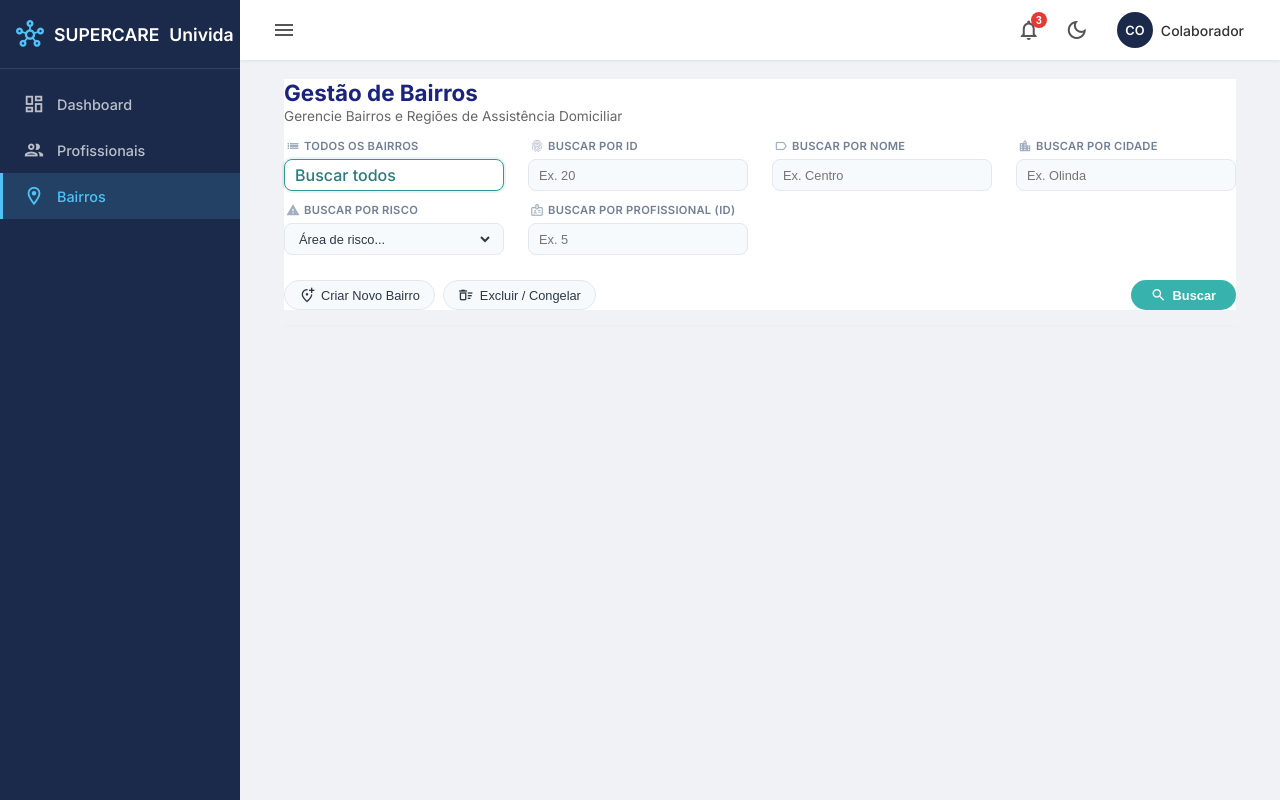
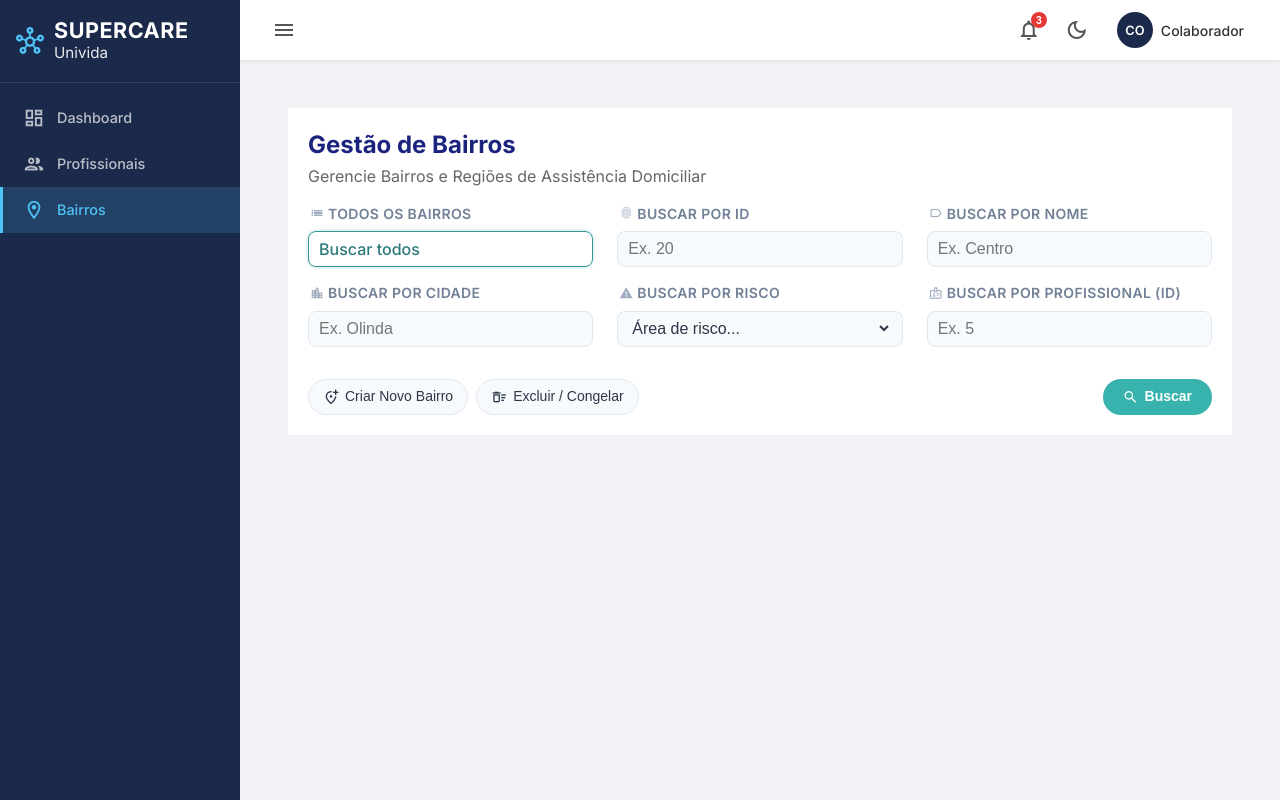
Before and after one commit to camiloMarcos/camiloMarcos-Gestao_Acionamento_ProfissionalRegiao, an Angular app in the folder frontend/: page /bairros in a window 1280 px wide. Built offline with nearby package versions, Linux system fonts and the light colour scheme.

Commit message:
style(frontend): melhora espacamento, alinhamento e tipografia

```diff
--- a/frontend/src/app/colaborador/layout/layout.css
+++ b/frontend/src/app/colaborador/layout/layout.css
@@ -41,16 +41,36 @@
   color: #4fc3f7;
 }
 
-.logo-text {
-  font-size: 1.1rem;
-  font-weight: 600;
-  white-space: nowrap;
-  transition: opacity 0.3s;
+.logo-container {
+  display: flex;
+  flex-direction: column;
+  align-items: flex-start;
+  justify-content: center;
+  transition: opacity .3s;
 }
 
-.sidebar-collapsed .logo-text {
+.logo-title {
+  display: block;
+  color: #fff;
+  font-size: 1.35rem;
+  font-weight: 700;
+  line-height: 1;
+  letter-spacing: 0.5px;
+}
+
+.logo-subtitle {
+  display: block;
+  color: rgba(255,255,255,.9);
+  font-size: .95rem;
+  font-weight: 400;
+  line-height: 1.2;
+  margin-top: 2px;
+}
+
+.sidebar-collapsed .logo-container {
   opacity: 0;
   width: 0;
+  overflow: hidden;
 }
 
 /* Sidebar Navigation */
@@ -91,6 +111,8 @@
 
 .sidebar-nav li a .material-icons-outlined {
   font-size: 22px;
+  width: 22px;
+  text-align: center;
   flex-shrink: 0;
 }
 
--- a/frontend/src/app/colaborador/layout/layout.html
+++ b/frontend/src/app/colaborador/layout/layout.html
@@ -5,11 +5,12 @@
     <div class="sidebar-header">
       <div class="logo-area">
         <span class="material-icons-outlined logo-icon">hub</span>
-        <span class="logo-text">SUPERCARE</span>
-        <span class="logo-text">Univida</span>
+        <div class="logo-container">
+          <div class="logo-title">SUPERCARE</div>
+          <div class="logo-subtitle">Univida</div>
+        </div>
       </div>
     </div>
-
     <nav class="sidebar-nav">
       <ul>
         <li>
--- a/frontend/src/app/colaborador/pages/bairros/bairros.css
+++ b/frontend/src/app/colaborador/pages/bairros/bairros.css
@@ -1,9 +1,19 @@
 /* ===== REESTRUTURAÇÃO CSS - GESTÃO DE BAIRROS ===== */
 
 .bairros {
+  --espaco-1: 8px;
+  --espaco-2: 16px;
+  --espaco-3: 24px;
+  --fonte-titulo: 24px;
+  --fonte-subtitulo: 16px;
+  --fonte-apoio: 14px;
+  --fonte-controle: 16px;
+  font-family: 'Inter', -apple-system, BlinkMacSystemFont, 'Segoe UI', Roboto, sans-serif;
+  color: #333;
+  line-height: 1.5;
   max-width: 1200px;
-  margin: -15px auto 0; /* Eleva o conteúdo ligeiramente */
-  padding: 10px 20px;
+  margin: 0 auto;
+  padding: var(--espaco-3);
 }
 
 /* Header de Busca Avançada */
@@ -15,7 +25,7 @@
 .content-divider {
   height: 1px;
   background: #eee;
-  margin: 15px 0 25px;
+  margin: var(--espaco-3) 0;
 }
 
 /* Grid de Cards Menores */
--- a/frontend/src/app/colaborador/pages/bairros/bairros.html
+++ b/frontend/src/app/colaborador/pages/bairros/bairros.html
@@ -14,7 +14,6 @@
 
   <!-- ====================================================== -->
   <!-- SEÇÃO: BUSCA E FILTROS                                 -->
-  <!-- Componente especializado para gerenciar parâmetros de pesquisa -->
   <!-- ====================================================== -->
   <app-bairros-search
     [filtros]="filtros"
--- a/frontend/src/app/colaborador/pages/bairros/components/bairros-form/bairros-form.css
+++ b/frontend/src/app/colaborador/pages/bairros/components/bairros-form/bairros-form.css
@@ -25,13 +25,18 @@
 }
 
 .page-header h1 {
-    font-size: 1.8rem;
+    font-size: var(--fonte-titulo, 24px);
+    font-weight: 700;
+    line-height: 1.4;
     color: #333;
     margin: 0;
 }
 
 .page-header p {
     color: #666;
+    font-size: var(--fonte-subtitulo, 16px);
+    font-weight: 400;
+    line-height: 1.5;
     margin: 5px 0 0;
 }
 
@@ -58,14 +63,16 @@
 .form-group label {
     font-weight: 600;
     color: #444;
-    font-size: 0.9rem;
+    font-size: var(--fonte-apoio, 14px);
+    line-height: 1.4;
 }
 
 .form-group input[type="text"] {
     padding: 12px;
     border: 1px solid #ddd;
     border-radius: 8px;
-    font-size: 1rem;
+    font-size: var(--fonte-controle, 16px);
+    line-height: 1.5;
     transition: border-color 0.2s;
 }
 
--- a/frontend/src/app/colaborador/pages/bairros/components/bairros-search/bairros-search.css
+++ b/frontend/src/app/colaborador/pages/bairros/components/bairros-search/bairros-search.css
@@ -2,40 +2,46 @@
 
 .advanced-search-container {
     background: white;
+    padding: 20px;
 }
 
 .page-title h1 {
-    font-size: 1.4rem;
+    font-size: var(--fonte-titulo, 24px);
+    font-weight: 700;
+    line-height: 1.4;
     color: #1a237e;
     margin-bottom: 2px;
 }
 
 .page-title p {
     color: #666;
-    font-size: 0.85rem;
-    margin-bottom: 15px;
+    font-size: var(--fonte-subtitulo, 16px);
+    font-weight: 400;
+    line-height: 1.5;
+    margin-bottom: 16px;
 }
 
 /* Grade de Busca */
 .search-grid {
     display: grid;
-    grid-template-columns: repeat(auto-fit, minmax(200px, 1fr));
-    gap: 12px 24px;
-    margin: 5px 0 15px 0;
+    grid-template-columns: repeat(3, minmax(0, 1fr));
+    gap: 16px 24px;
+    margin: 8px 0 16px;
 }
 
 .search-group {
     display: flex;
     flex-direction: column;
-    gap: 6px;
+    gap: 8px;
     cursor: pointer;
 }
 
 .search-group label {
     display: flex;
     align-items: center;
-    font-size: 0.7rem;
+    font-size: var(--fonte-apoio, 14px);
     font-weight: 600;
+    line-height: 1.4;
     color: #718096;
     text-transform: uppercase;
     letter-spacing: 0.025em;
@@ -56,7 +62,7 @@
     border-radius: 8px;
     padding: 0 10px;
     transition: all 0.2s ease;
-    height: 32px;
+    min-height: 36px;
 }
 
 .search-group.active .search-field {
@@ -76,7 +82,8 @@
     border: none;
     background: transparent;
     outline: none;
-    font-size: 0.8rem;
+    font-size: var(--fonte-controle, 16px);
+    line-height: 1.5;
     color: #2d3748;
     width: 100%;
 }
@@ -84,10 +91,10 @@
 /* Linha de Ações */
 .search-actions-row {
     display: flex;
-    gap: 12px;
+    gap: 16px;
     justify-content: space-between;
     align-items: center;
-    padding-top: 10px;
+    padding-top: 16px;
 }
 
 .secondary-actions, .main-actions {
@@ -102,15 +109,16 @@
     align-items: center;
     gap: 6px;
     padding: 4px 14px;
-    font-size: 0.8rem;
+    font-size: var(--fonte-apoio, 14px);
     font-weight: 500;
+    line-height: 1.4;
     border-radius: 50px;
     cursor: pointer;
     transition: all 0.2s ease;
     border: 1px solid #e2e8f0;
     background: #f7fafc;
     color: #2d3748;
-    height: 30px;
+    min-height: 36px;
 }
 
 .btn-execute-search {
@@ -151,3 +159,28 @@
 @keyframes spin {
     to { transform: rotate(360deg); }
 }
+
+@media (max-width: 900px) {
+    .search-grid {
+        grid-template-columns: repeat(2, minmax(0, 1fr));
+    }
+}
+
+@media (max-width: 600px) {
+    .search-grid {
+        grid-template-columns: 1fr;
+    }
+
+    .search-actions-row {
+        align-items: stretch;
+        flex-direction: column;
+    }
+
+    .secondary-actions,
+    .main-actions,
+    .btn-compact,
+    .btn-execute-search,
+    .btn-clear-grid {
+        width: 100%;
+    }
+}
--- a/frontend/src/app/colaborador/pages/bairros/components/bairros-table/bairros-table.css
+++ b/frontend/src/app/colaborador/pages/bairros/components/bairros-table/bairros-table.css
@@ -19,8 +19,9 @@
     padding: 10px 10px;
     text-align: left;
     color: white;
-    font-size: 0.8rem;
+    font-size: var(--fonte-apoio, 14px);
     font-weight: 600;
+    line-height: 1.4;
     border-bottom: 1px solid #a0a0a0;
     letter-spacing: 0.2px;
     white-space: nowrap;
@@ -29,7 +30,8 @@
 .tabela td {
     padding: 8px 10px;
     border-bottom: 1px solid #d8d8d8;
-    font-size: 0.9rem;
+    font-size: var(--fonte-apoio, 14px);
+    line-height: 1.5;
     vertical-align: middle;
     color: #333;
 }
```
